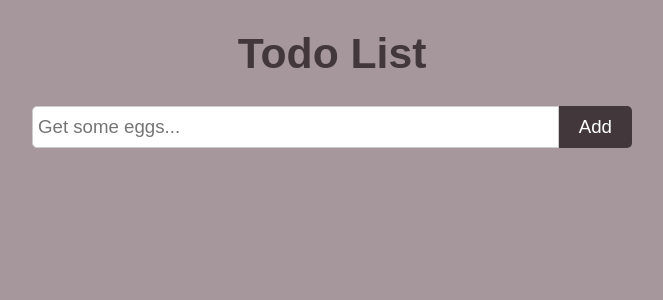
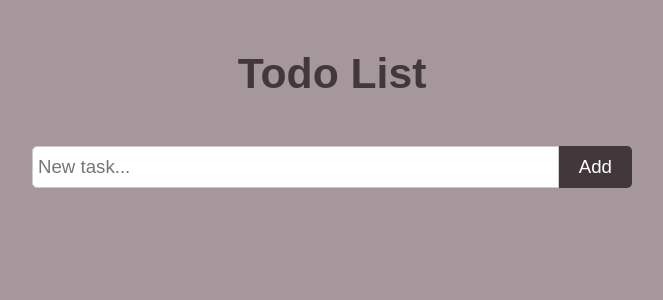
Before and after one commit to Cryptec/todolist, a React (Create React App) app: page / in a window 1280 px wide. Shown: the top 300 px of the page, without its empty margins (308-971 px from the left). Built offline with nearby package versions, Linux system fonts and the light colour scheme.

Commit message:
smaller gui changes

```diff
--- a/src/App.js
+++ b/src/App.js
@@ -9,7 +9,9 @@ function App() {
   // 2
   return (
     <div className="container">
-      <h1 className="title">Todo List</h1>
+      <br></br>
+       <h1 className="title">Todo List</h1>
+      <br></br>
       <NewTaskForm />
       <TaskList />
     </div>
--- a/src/NewTaskForm.js
+++ b/src/NewTaskForm.js
@@ -17,7 +17,7 @@ export default function NewTaskForm() {
   return (
     // 4
     <form onSubmit={submit}>
-      <input type="text" value={task} placeholder="Get some eggs..." onChange={e => setTask(e.target.value)} required />
+      <input type="text" value={task} placeholder="New task..." onChange={e => setTask(e.target.value)} required />
       <button>Add</button>
     </form>
   )
```
